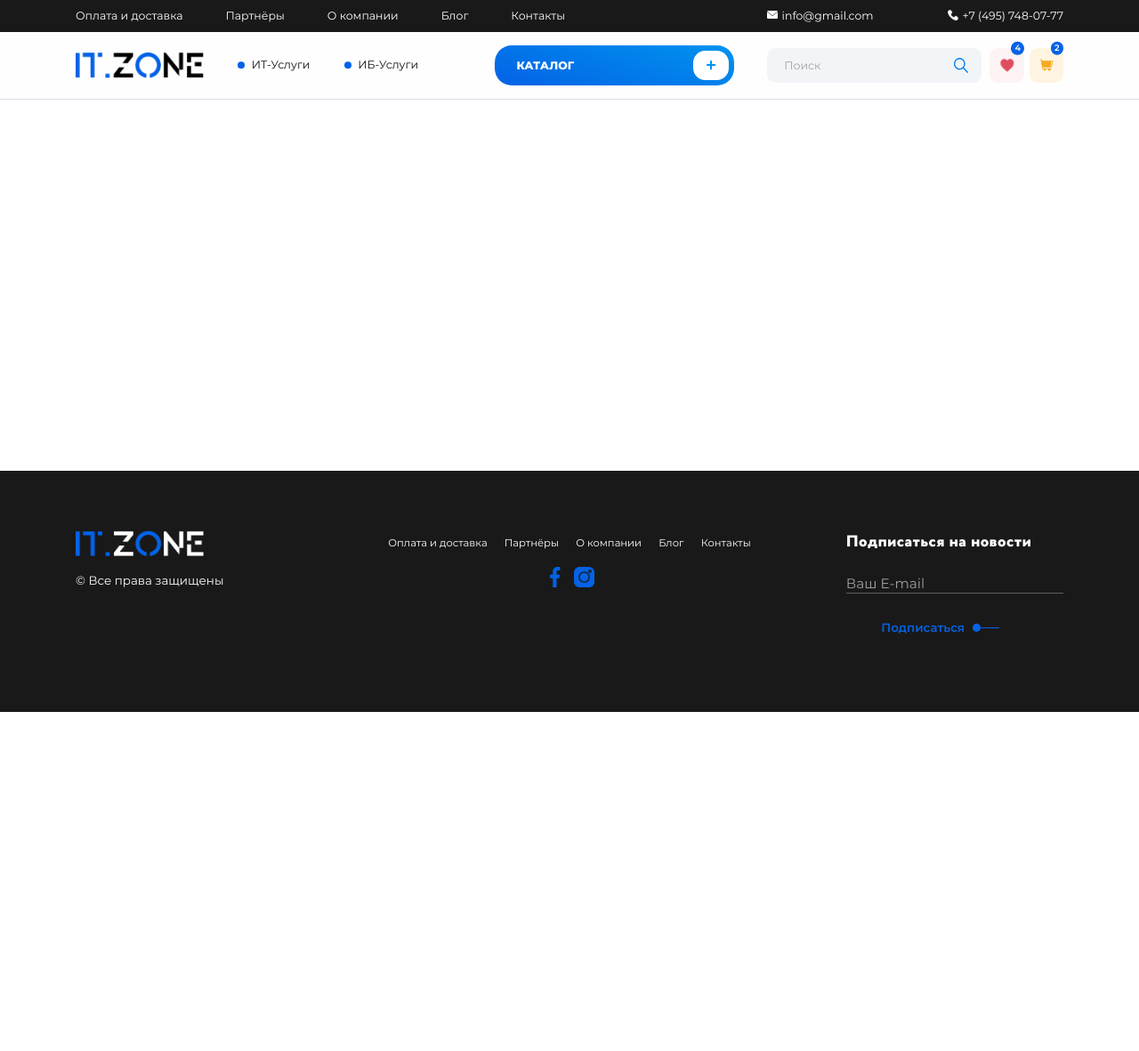
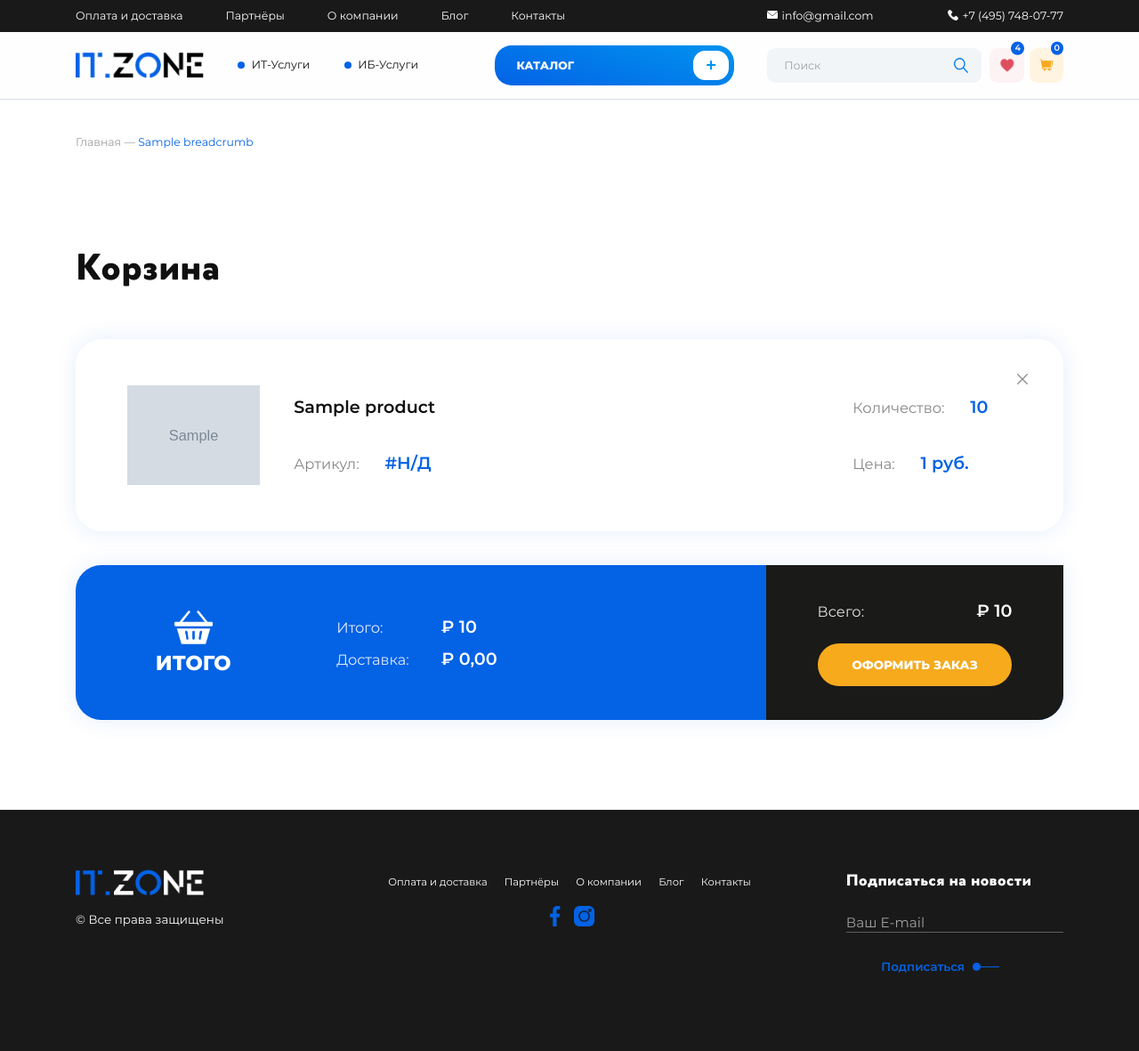
Before and after one commit to guldmytro/django_it_zone, a Django app: template cart/templates/cart/detail.html in a window 1280 px wide. Shown: the whole page at 89% size. Before the commit the page ends 800 px from the top, so only its background shows below. Run offline with Django 3.2, Linux system fonts and the light colour scheme; the template is opened without the code that fills it: most values are stand-ins (such as "Sample title", 1, 10 or a date in 2020); grey boxes marked "Sample" are stand-in pictures; some libraries are stand-ins or nearby versions.

Commit message:
Finished Cart Deploying

```diff
--- a/cart/cart.py
+++ b/cart/cart.py
@@ -19,6 +19,7 @@ class Cart:
             self.cart[product_id]['quantity'] = quantity
         else:
             self.cart[product_id]['quantity'] += quantity
+        self.save()
 
     def save(self):
         # it will save session in database
@@ -37,9 +38,9 @@ class Cart:
         for product in products:
             cart[str(product.id)]['product'] = product
         for item in cart.values():
-            item['price'] = Decimal(item['price_current'])
+            item['price'] = Decimal(item['price'])
             item['total_price'] = item['price'] * item['quantity']
-        yield item
+            yield item
 
     def __len__(self):
         return sum(item['quantity'] for item in self.cart.values())
--- /dev/null
+++ b/cart/context_processors.py
@@ -0,0 +1,6 @@
+from .cart import Cart
+
+
+def cart_processor(request):
+    cart = Cart(request)
+    return {'cart_len': len(cart)}
--- a/cart/templates/cart/detail.html
+++ b/cart/templates/cart/detail.html
@@ -1,4 +1,97 @@
 {% extends 'layout/base.html' %}
 {% load static %}
+{% load thumbnail %}
 
 {% block title %}Корзина{% endblock %}
+
+{% block breadcrumbs %}
+{% include 'breadcrumbs.html' %}
+{% endblock %}
+
+{% block content %}
+<section class="cart">
+    <div class="container">
+        <div class="section-header">
+            <h1 class="section-header__title">Корзина</h1>
+        </div>
+        {% if cart %}
+        <form class="cart-form">
+            <ul class="cart-form__products cart-products">
+
+                {% for item in cart  %}
+                    {% with product=item.product %}
+                        <li class="cart-products__item cart-product">
+                            <div class="cart-product__thumb">
+                                <a href="{{ product.get_absolute_url }}" class="thumb">
+                                    {% if product.images.first %}
+                                        <img src="{{ product.images.first.file | thumbnail_url:'medium' }}"
+                                             alt="{{ product.images.first.alt  }}"
+                                        loading="lazy">
+                                    {% endif %}
+                                </a>
+                            </div>
+
+                            <div class="cart-product__name" data-label="Товар">
+                                <h2 class="cart-product__title">
+                                    <a href="{{ product.get_absolute_url }}">
+                                        {{ product.name }}
+                                    </a>
+                                </h2>
+                                <p class="cart-product__sku">
+                                    <span>Артикул:</span>
+                                    <strong>{% firstof product.sku '#Н/Д' %}</strong>
+                                </p>
+                            </div>
+                            <div class="cart-product__info">
+                                <p class="cart-product__quantity" data-label="Количество">
+                                    <span>Количество: </span>
+                                    <strong>{{ item.quantity }}</strong>
+                                </p>
+                                <p class="cart-product__price" data-label="Цена">
+                                    <span>Цена: </span>
+                                    <strong>{{ item.total_price | floatformat:"0" }} руб.</strong>
+                                </p>
+                            </div>
+                            <div class="product-remove__wrapper">
+                                <a href="{% url 'cart:cart_remove' product.id %}" class="cart-product__remove"
+                                   aria-label="удалить товар из корзины"></a>
+                            </div>
+
+                        </li>
+                    {% endwith %}
+                {% endfor %}
+            </ul>
+
+            <div class="cart-form__totals cart-totals">
+                <div class="cart-totals__label">
+                    <div class="thumb">
+                        <img src="{% static 'img/icon-cart-dark.png' %}" alt="корзина">
+                    </div>
+                    <h2 class="cart-totals__title">Итого</h2>
+                </div>
+                <div class="cart-totals__info">
+                    <p class="cart-totals__subtotal">
+                        <span>Итого:</span>
+                        <strong>₽ {{ cart.get_total_price | floatformat:"0" }}</strong>
+                    </p>
+                    <p class="cart-totals__delivery">
+                        <span>Доставка:</span>
+                        <strong>₽ 0,00</strong>
+                    </p>
+                </div>
+                <div class="cart-totals__to-checkout">
+                    <p class="cart-totals__total">
+                        <span>Всего:</span>
+                        <strong>₽ {{ cart.get_total_price | floatformat:"0" }}</strong>
+                    </p>
+                    <button type="submit" class="btn_submit-cart">Оформить заказ</button>
+                </div>
+            </div>
+        </form>
+        {% else %}
+        <p>Ваша корзина пуста.</p>
+        {% endif %}
+    </div>
+</section>
+<!-- /.cart -->
+{% endblock %}
--- a/catalog/static/css/main.css
+++ b/catalog/static/css/main.css
@@ -2747,6 +2747,7 @@ main.catalog.loading .catalog__aside:hover {
     right: 1rem;
 }
 .cart-product__remove {
+    display: block;
     width: 1.5rem;
     height: 1.5rem;
     background: url(../img/icon-close.png) center/85% auto no-repeat;
--- a/catalog/static/js/main.js
+++ b/catalog/static/js/main.js
@@ -223,7 +223,6 @@ $(document).ready(function() {
         }
     });
     const catalogLayout = localStorage.getItem('catalog-layout');
-    console.log(catalogLayout);
     if (catalogLayout) {
         $(`.header-controls__btn[data-class="${catalogLayout}"`).click();
     }
@@ -263,3 +262,32 @@ $('.quantity__group .decr').click(function() {
     }
     quantityInput.val(newValue);
 });
+
+$('.add-to-cart-form').on('submit', function(e) {
+    e.preventDefault();
+    const $this = $(this);
+    const action = $this.attr('action');
+    const data = $this.serialize();
+    const btn = $this.find('[type="submit"]');
+    btn.prop('disabled', true).addClass('loading');
+    $.ajax({
+        url: action,
+        method: 'post',
+        data: data,
+        success: function(response) {
+            if (response.status === 'ok') {
+                btn.prop('disabled', false).removeClass('loading').addClass('added');
+                btn.text('Добавлено!');
+                updateCartCnt(response.cnt);
+            }
+        }
+    });
+});
+
+function updateCartCnt(cnt) {
+    let quantity = parseInt(cnt, 10);
+    if (!isNaN(quantity)) {
+        quantity = quantity > 9 ? '9+' : quantity;
+        $('.control-links__item.btn_cart-link .cnt').attr('data-cnt', quantity).text(quantity);
+    }
+}
--- a/catalog/templates/catalog/archive-product.html
+++ b/catalog/templates/catalog/archive-product.html
@@ -3,8 +3,10 @@
 <li class="archive-product">
     <div class="archive-product__inner">
         <a href="{{ product.get_absolute_url }}" class="thumb">
-            <img src="{{ product.images.first.file | thumbnail_url:'medium' }}" alt="{{ product.images.first.alt  }}"
-            loading="lazy">
+            {% if product.images.first %}
+                <img src="{{ product.images.first.file | thumbnail_url:'medium' }}" alt="{{ product.images.first.alt  }}"
+                loading="lazy">
+            {% endif %}
         </a>
         <h3 class="archive-product__title">
             <a href="{{ product.get_absolute_url }}">{{ product.name }}</a>
--- a/catalog/templates/layout/base.html
+++ b/catalog/templates/layout/base.html
@@ -104,9 +104,9 @@
                                 <img src="{% static 'img/icon-heart.png' %}" alt="сердце">
                                 <span class="cnt" data-cnt="4">4</span>
                             </a>
-                            <a class="control-links__item btn_cart-link" href="#" aria-label="корзина">
+                            <a class="control-links__item btn_cart-link" href="{% url 'cart:cart_detail' %}" aria-label="корзина">
                                 <img src="{% static 'img/icon-cart.png' %}" alt="корзина">
-                                <span class="cnt" data-cnt="2">2</span>
+                                <span class="cnt" data-cnt="{{ cart_len }}">{{ cart_len }}</span>
                             </a>
                         </div>
                     </div>
--- a/shop/settings.py
+++ b/shop/settings.py
@@ -142,3 +142,6 @@ THUMBNAIL_ALIASES = {
 
 # Cart Session
 CART_SESSION_ID = 'cart'
+
+# Add cart in all views
+TEMPLATES[0]['OPTIONS']['context_processors'].append('cart.context_processors.cart_processor')
```
Also changed, not shown: other parts of catalog/static/css/main.css (+39 -0 lines), cart/views.py (+19 -1 lines), catalog/templates/catalog/single.html (+6 -2 lines).
